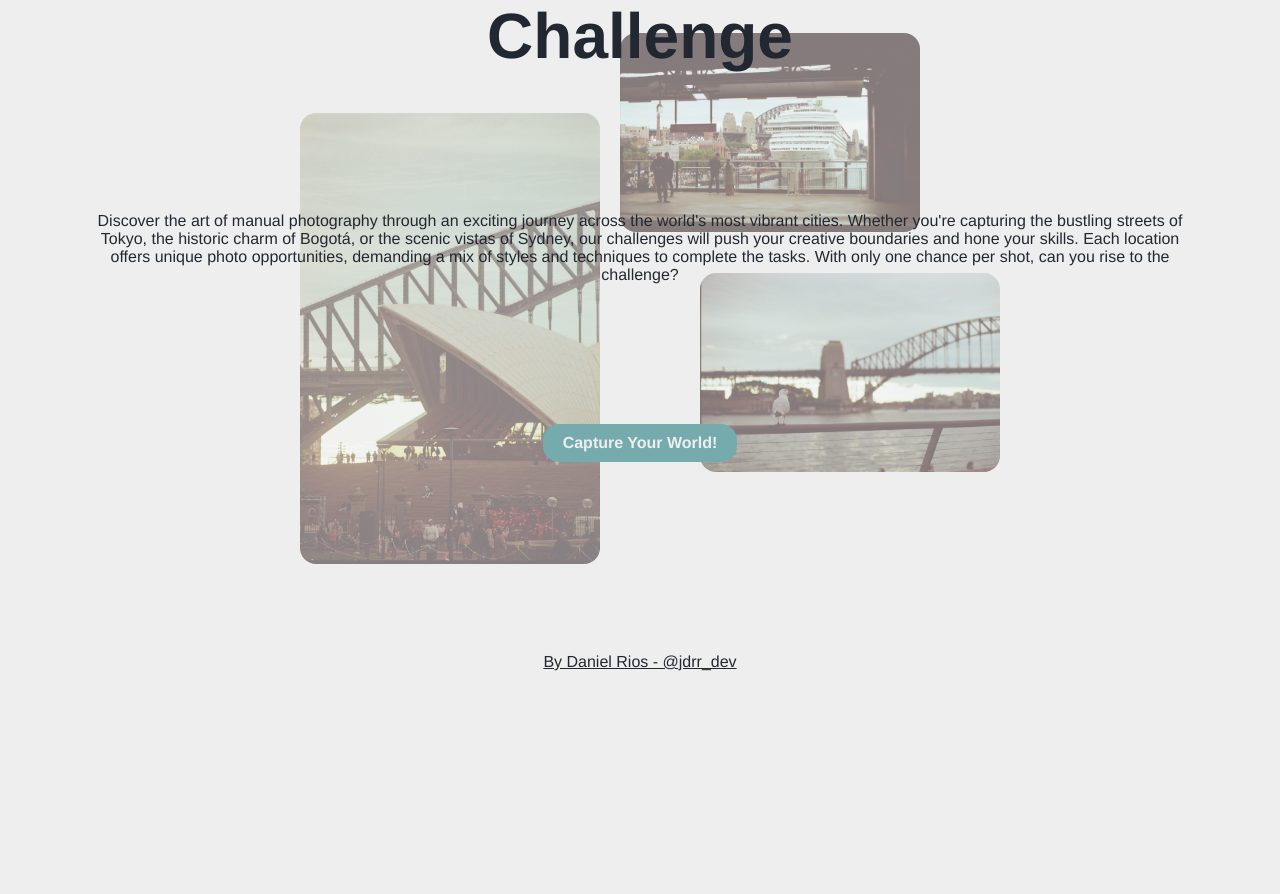
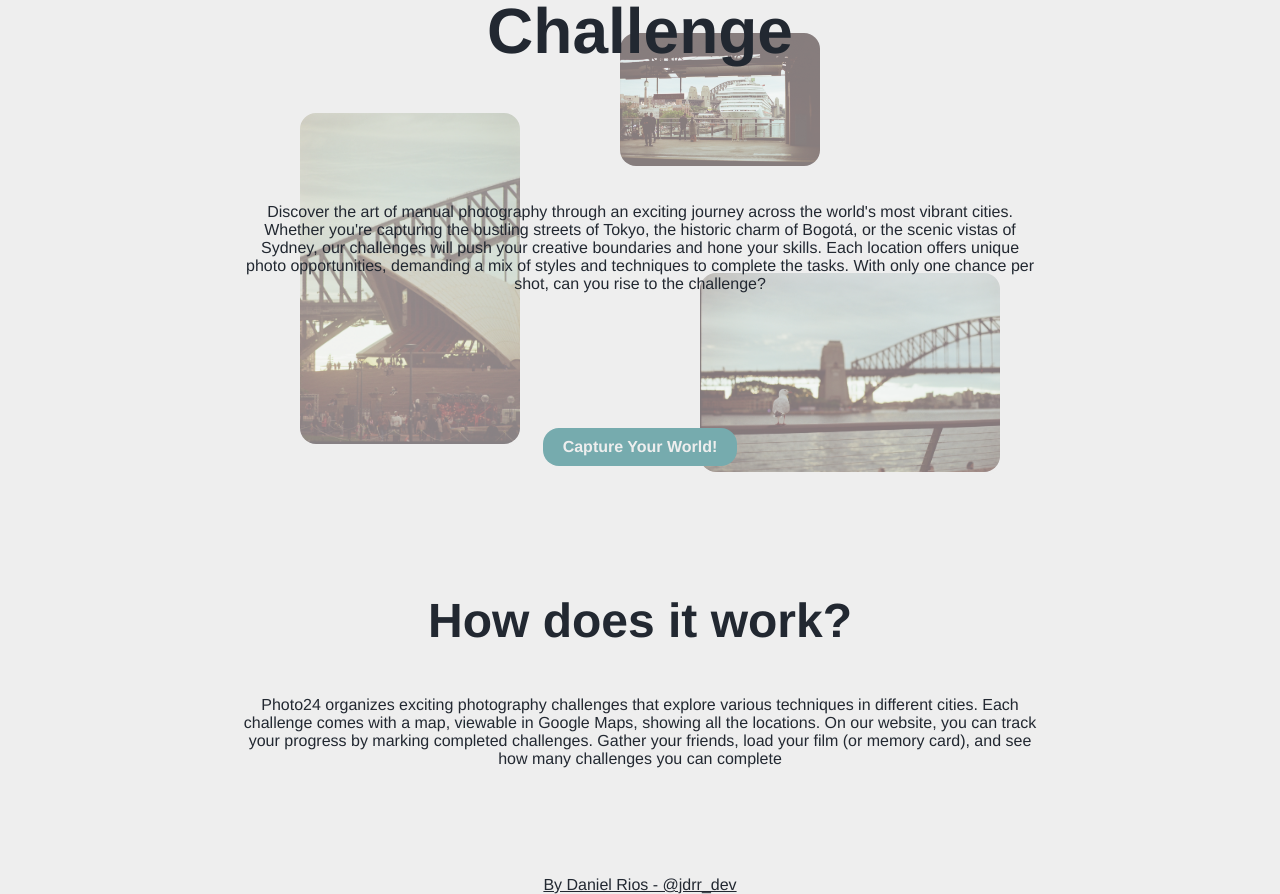
Before and after one commit to jdrios-dev/photo24, a Nuxt app: page / in a window 1280 px wide. Shown: the part 269-1163 px from the top of the page. Before the commit the page ends 940 px from the top, so only its background shows below. Built offline with nearby package versions, Linux system fonts and the light colour scheme.

Commit message:
add how it works

```diff
--- a/assets/main.css
+++ b/assets/main.css
@@ -135,7 +135,17 @@ body {
 	margin-bottom: 3rem;
 }
 
-.hero-description {
+.hero-subtitle {
+	font-size: 3rem;
+	margin-bottom: 3rem;
+}
+
+.paragraph-container {
+	max-width: 800px;
+	margin: 0 auto;
+}
+
+.paragraph {
 	margin-bottom: 3rem;
 }
 
@@ -159,37 +169,35 @@ body {
 	box-shadow: 0px 5px 1px 1px rgba(0, 0, 0, 0.1);
 }
 
+.square {
+	background-color: rgba(238, 238, 238, 1);
+	border-radius: 16px;
+	z-index: -1;
+	position: absolute;
+}
+
 .square1 {
 	width: 200px;
-	height: 140px;
-	position: absolute;
-	z-index: -1;
 	top: 30%;
 	right: 35%;
 }
 
 .square2 {
 	width: 220px;
-	height: 160px;
-	position: absolute;
-	z-index: -1;
 	top: 40%;
 	right: 60%;
 }
 
 .square3 {
 	width: 300px;
-	height: 160px;
-	position: absolute;
 	top: 60%;
 	right: 20%;
-	z-index: -1;
 }
 
 .hero-img {
-	width: 300px;
+	width: 100%;
 	border-radius: 16px;
-	opacity: 0.5;
+	filter: opacity(0.5);
 }
 
 .editions-buttons {
@@ -199,12 +207,6 @@ body {
 	justify-content: center;
 }
 
-.edition-description {
-	margin: 0 auto;
-	margin-bottom: 2rem;
-	max-width: 800px;
-}
-
 .editions-buttons li {
 	margin: 0 8px 0;
 }
--- /dev/null
+++ b/components/Paragraph.vue
@@ -0,0 +1,11 @@
+<template>
+	<div class="paragraph-container">
+		<p class="paragraph">
+			{{ text }}
+		</p>
+	</div>
+</template>
+
+<script setup>
+defineProps(["text"]);
+</script>
--- a/components/Title.vue
+++ b/components/Title.vue
@@ -1,6 +1,7 @@
 <script setup>
-defineProps(["title"]);
+defineProps(["title", "subtitle"]);
 </script>
 <template>
-	<h1 class="hero-title">{{ title }}</h1>
+	<h1 v-if="!subtitle" class="hero-title">{{ title }}</h1>
+	<h2 v-else="subtitle" class="hero-subtitle">{{ title }}</h2>
 </template>
--- a/pages/editions.vue
+++ b/pages/editions.vue
@@ -2,10 +2,10 @@
 	<div>
 		<Title title="Editions"></Title>
 
-		<p class="edition-description">
-			The challenges are organized by city, with more to be added over time. Are
-			you ready to accept the challenge? Grab your camera and let's get started!
-		</p>
+		<Paragraph
+			text="The challenges are organized by city, with more to be added over time. Are
+			you ready to accept the challenge? Grab your camera and let's get started!"
+		/>
 
 		<lu class="editions-buttons">
 			<li v-for="(item, index) in items">
@@ -18,6 +18,7 @@
 <script setup>
 import { editions } from "../data/challenges";
 import Title from "../components/Title.vue";
+import Paragraph from "../components/Paragraph.vue";
 
 const items = editions?.map((item) => ({ name: item.name, slug: item.slug }));
 </script>
--- a/pages/index.vue
+++ b/pages/index.vue
@@ -1,30 +1,43 @@
 <script setup>
 import Title from "../components/Title.vue";
+import Paragraph from "../components/Paragraph.vue";
 import ButtonLink from "../components/ButtonLink.vue";
 </script>
 <template>
 	<div class="hero-container">
-		<div class="squeare square1">
+		<div class="square square1">
 			<img class="hero-img" alt="sydney" src="../assets/hero1.jpg" />
 		</div>
-		<div class="squeare square3">
+		<div class="square square3">
 			<img class="hero-img" alt="sydney" src="../assets/hero3.jpg" />
 		</div>
 
-		<div class="squeare square2">
+		<div class="square square2">
 			<img class="hero-img" alt="sydney" src="../assets/hero2.jpg" />
 		</div>
 		<Title title="The Ultimate Photography Challenge"></Title>
-		<p class="hero-description">
-			Discover the art of manual photography through an exciting journey across
+
+		<Paragraph
+			text="Discover the art of manual photography through an exciting journey across
 			the world's most vibrant cities. Whether you're capturing the bustling
 			streets of Tokyo, the historic charm of Bogotá, or the scenic vistas of
 			Sydney, our challenges will push your creative boundaries and hone your
 			skills. Each location offers unique photo opportunities, demanding a mix
 			of styles and techniques to complete the tasks. With only one chance per
-			shot, can you rise to the challenge?
-		</p>
+			shot, can you rise to the challenge?"
+		/>
 
 		<ButtonLink text="Capture Your World!" slug="editions" />
 	</div>
+	<div>
+		<Title title="How does it work?" :subtitle="true"></Title>
+
+		<Paragraph
+			text="Photo24 organizes exciting photography challenges that explore various
+			techniques in different cities. Each challenge comes with a map, viewable
+			in Google Maps, showing all the locations. On our website, you can track
+			your progress by marking completed challenges. Gather your friends, load
+			your film (or memory card), and see how many challenges you can complete"
+		/>
+	</div>
 </template>
```
